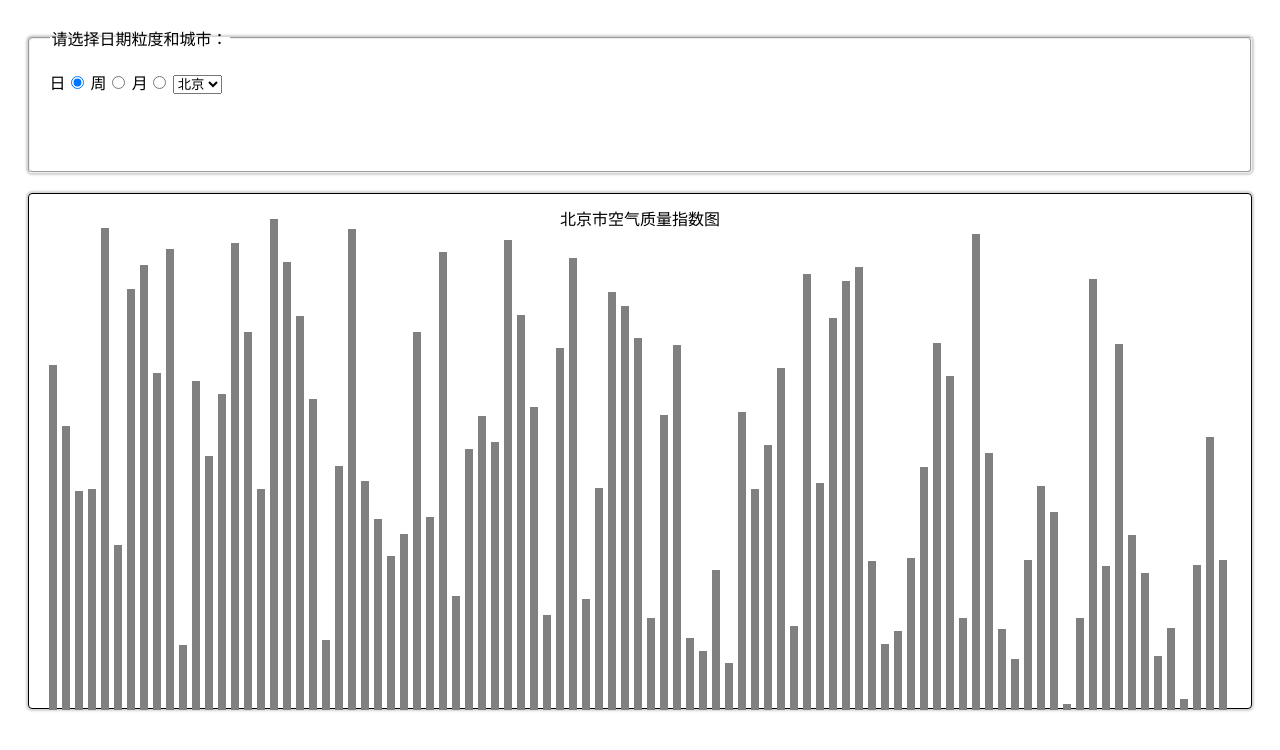
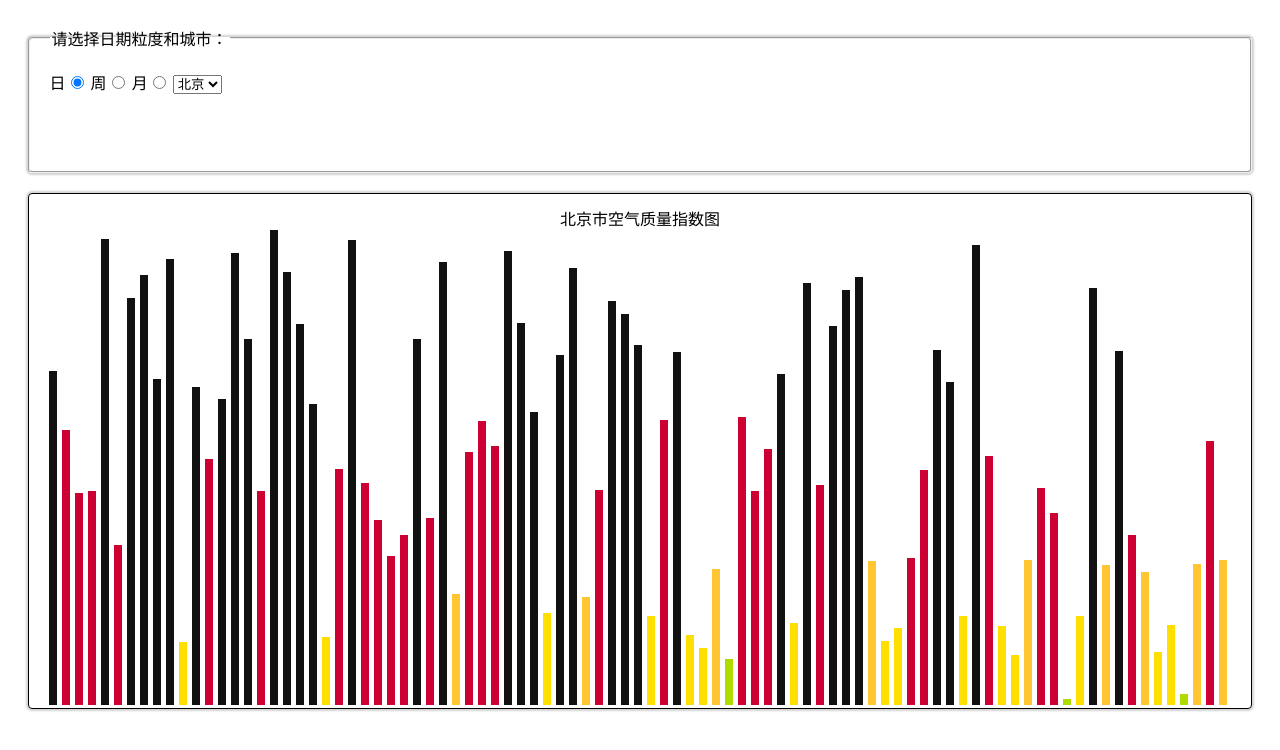
Before and after one commit to SenorYAN/ifeStudy, a plain HTML site: page ife17/ife17.html in a window 1280 px wide. Drawn offline with Linux system fonts and the light colour scheme.

Commit message:
add color & hover

```diff
--- a/ife17/ife17.html
+++ b/ife17/ife17.html
@@ -31,10 +31,11 @@
       margin: 20px 2px 2px 2px;
       box-shadow: 0 0 2px 2px rgba(200,200,200,0.8);
       box-sizing: border-box;
+      overflow: hidden;
     }
     #aqi-chart-title{
       text-align: center;
-      height: 4%;
+      height: 3%;
       margin-top: 1%;
     }
     .aqi-chart{
--- a/ife17/task.js
+++ b/ife17/task.js
@@ -57,10 +57,28 @@ var pageState = {
 function renderChart() {
   const aqiChartTiltle = document.getElementById('aqi-chart-title');
   const aqiChart = document.getElementById('aqi-chart');
+  const offHeight = aqiChart.offsetHeight;
+  const colorPicker = function(aqi){
+    let color = '#afdb00';
+    if(aqi > 50){
+      color = '#fedf00';
+      if(aqi > 100){
+        color = '#ffc533';
+        if(aqi > 150){
+          color = '#cc0033';
+          if(aqi > 300){
+            color = '#111111';
+          }
+        }
+      }
+    }
+    return color;
+  }
   aqiChartTiltle.innerText = `${chartData[+(pageState.nowSelectCity)]['city']}市空气质量指数图`;
   let renderData = chartData[+(pageState.nowSelectCity)]['data'][pageState.nowGraTime];
   const renderDom = renderData.map((item) =>{
-     return `<div class="aqi" title=${item.time} style="height: ${item.aqi}px"></div>`
+     return `<a class="aqi" title="${item.time} AQI: ${item.aqi}"
+      style="height: ${item.aqi/500*offHeight}px; width: ${91/renderData.length}%; background-color: ${colorPicker(item.aqi)}"></a>`
   });
 
   aqiChart.innerHTML = renderDom.join('');
```
